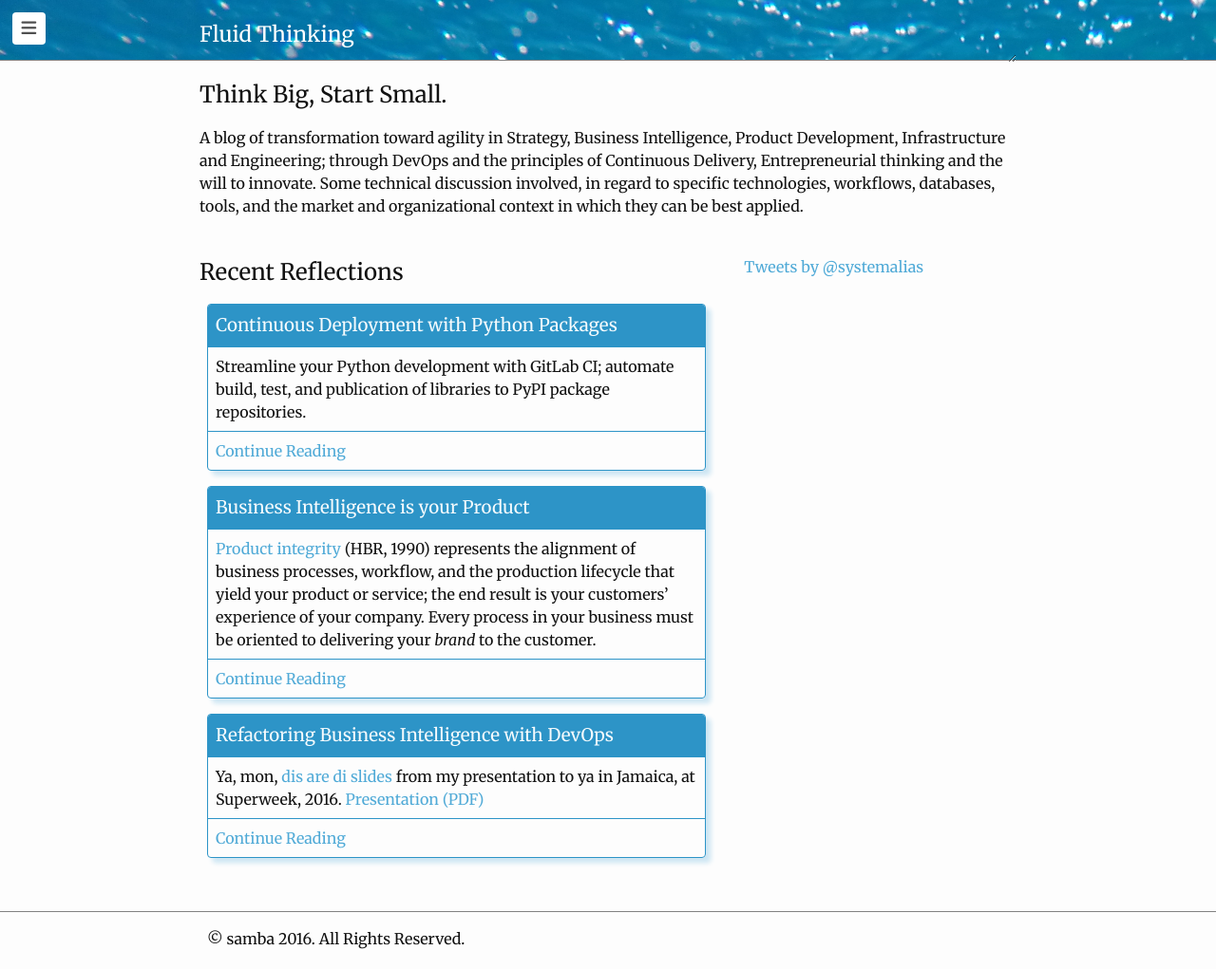
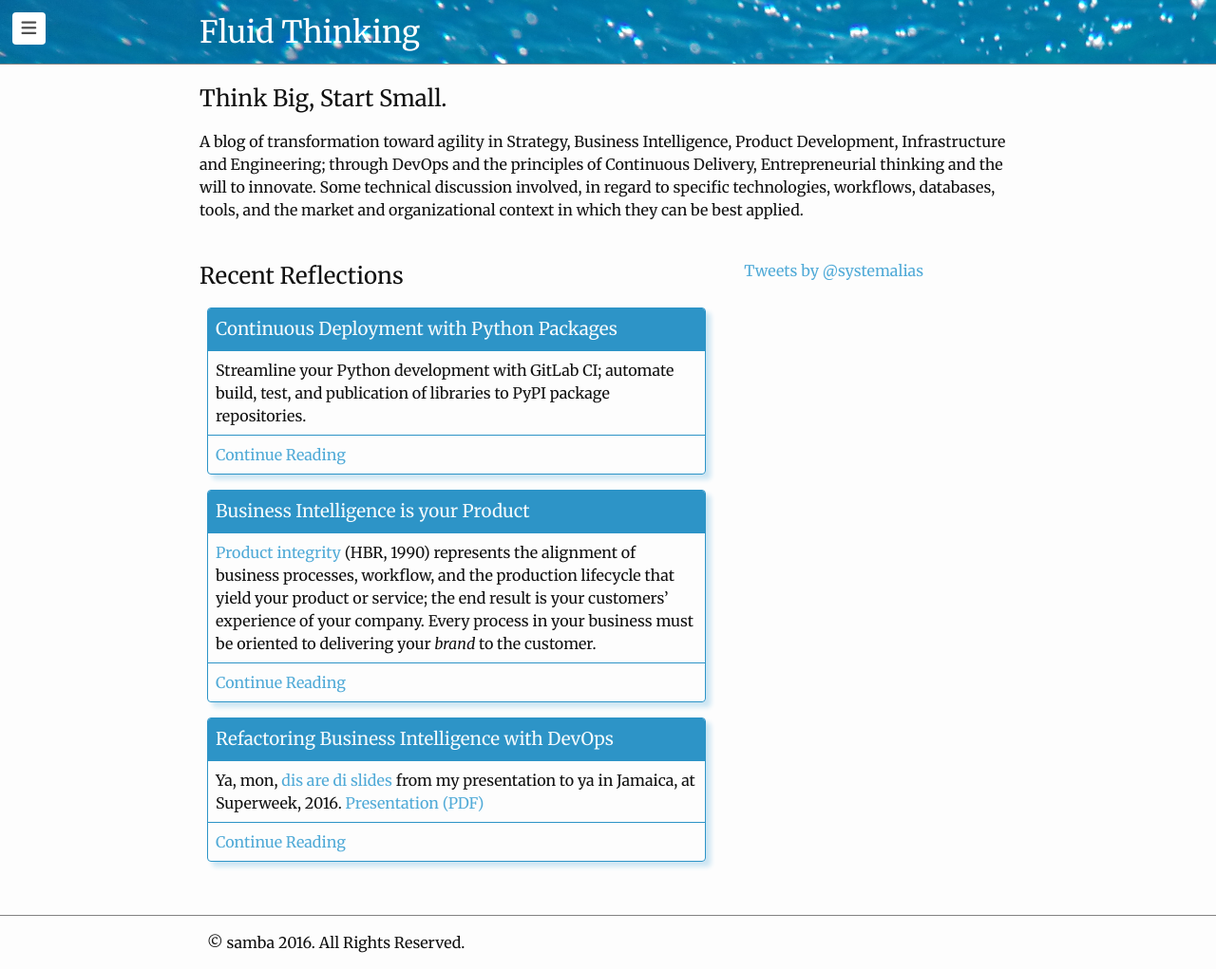
Before and after one commit to samba/samba.github.io, a Jekyll site: the page built from index.html, in a window 1280 px wide. Shown: the whole page at 95% size. Built offline with Jekyll 4.4.1, drawn with Linux system fonts in a browser that asks for light colours; nearby versions of some CDN libraries; some web fonts are replaced; comment, search, counter and statistics services are not loaded.

Commit message:
Fix header alignment chaos

```diff
--- a/_layouts/default.html
+++ b/_layouts/default.html
@@ -49,14 +49,14 @@
 		</nav>
 		</div>
 
-		<div id='bodywrapper'>
+		<div id='bodywrapper' class='wholepage'>
 
-			<header class='alone'>
-				<div class='container'>
+			<header class=''>
+				<div class='container vcenter'>
 				<h3>{{page.display_title |default:page.title | default:site.name}}</h3>
-				<small>
+				<!-- <small>
 					{{page.subtitle | default:site.subtitle }}
-				</small>
+				</small> -->
 				</div>
 			</header>
 
@@ -87,7 +87,7 @@
 
 			<div id="content" class='row'>
 			{% unless (page.is_html and (page.is_html != blank)) %}
-				<articlec class='container'>
+				<article class='container'>
 				{{ content | strip | markdownify }}
 				</article>
 			{% else %}
--- a/_sass/_base.scss
+++ b/_sass/_base.scss
@@ -184,6 +184,12 @@
         display: table;
         clear: both;
     }
+
+    &:after,
+    &:before {
+        flex-basis: 0;
+        order: 1;
+    }
 }
 
 
--- a/_sass/_layout.scss
+++ b/_sass/_layout.scss
@@ -10,8 +10,9 @@
         bottom: 0.5em;
     }
 
-    font-size: 1.2rem;
-    height: 4rem;
+    // font-size: 1.2rem;
+    // flex-basis: 4rem;
+    // height: 4rem;
     border-style: solid;
     border-color: $grey-color;
     border-width: 0 0 1px 0;
@@ -24,7 +25,7 @@
         line-height: 56px;
         letter-spacing: -1px;
         margin-bottom: 0;
-        float: left;
+        // float: left;
 
         &,
         &:visited {
@@ -32,18 +33,39 @@
         }
     }
 
+    .container {
+        vertical-align: middle;
+        @include media-query($small){
+            clear: both;
+            display: table;
+            padding: 0;
+            font-size: 1.2rem;
+            margin-top: auto;
+            margin-bottom: auto;
+            margin-left: 0;
+            height: 2.5em;
+        }
+    }
+
     h1, h2, h3, h4, h5 {
+        font-size: 2rem;
+        // font-size: 1.2rem;
         display: inline-block;
         clear: none;
         margin: 0;
 
         @include media-query($small){
             clear: both;
-            display: block;
+            display: table-cell;
             padding: 0;
+            font-size: 1.2rem;
+            margin-top: auto;
+            margin-bottom: auto;
+            vertical-align: middle;
         }
     }
 
+    /*
     small {
         margin-left: 2em;
         opacity: 0.7;
@@ -55,18 +77,24 @@
             font-size: 0.8rem;
         }
     }
+    */
 
 
     @include media-query($small + (6*8px)){
         padding-left: 4em;
         padding-right: 1em;
-        font-size: 1rem;
+        // font-size: 1rem;
+
+        h1, h2, h3, h4, h5, h6 {
+            // font-size: 2vw;
+        }
         // margin-bottom: 2em;
     }
 
 
 }
 
+/*
 .site-nav {
     float: right;
     line-height: 56px;
@@ -134,6 +162,7 @@
         }
     }
 }
+*/
 
 
 
@@ -149,6 +178,7 @@
     // margin: 1rem 0 0 0;
 }
 
+/*
 .site-footer {
     border-top: 1px solid $grey-color-light;
     padding: $spacing-unit 0;
@@ -213,6 +243,7 @@
         width:         calc(100% - (#{$spacing-unit} / 2));
     }
 }
+*/
 
 
 
@@ -227,6 +258,7 @@
 }
 
 
+/*
 .page-content {
     padding: $spacing-unit 0;
 }
@@ -253,12 +285,13 @@
     display: block;
     font-size: 24px;
 }
-
+*/
 
 
 /**
  * Posts
  */
+ /*
 .post-header {
     margin-bottom: $spacing-unit;
 }
@@ -300,3 +333,4 @@
         }
     }
 }
+*/
--- a/_sass/grid.scss
+++ b/_sass/grid.scss
@@ -37,7 +37,7 @@
 	  	height: 100%;
 	}
 
-
+/*
 	&.flex {
 		display: flex;
 		flex-flow: row;
@@ -52,7 +52,7 @@
 			@extend %clearfix;
 		}
 	}
-
+*/
 
 
 	[class*='col-']:last-of-type {
@@ -99,17 +99,19 @@
     // padding: 0;
     margin-top: auto;
     margin-bottom: auto;
-    height: ($header-band-height  - 1em);
+    // height: ($header-band-height  - 1em);
     padding: {
     	top: 0.1em; // ($header-band-height * 0.25);
     	bottom: 0.1em; // ($header-band-height * 0.25);
     }
 
+    /*
     display: flex;
     justify-content: center;
     flex-direction: column;
     resize: vertical;
     overflow: auto;
+    */
 
     h1, h2, h3, h4, h5 {
 
@@ -210,6 +212,14 @@
 	overflow-y: auto;
 }
 
+.center {
+	text-align: center;
+}
+
+.vcenter {
+	vertical-align: middle;
+}
+
 .float.right {
 	float: right;
 }
--- a/_sass/tweaks.scss
+++ b/_sass/tweaks.scss
@@ -12,6 +12,10 @@
 		color: $text-color;
 	}
 
+}
+
+div#content, div#bodywrapper, *.row, .container{
+	@extend %clearfix;
 }
 
 
@@ -140,7 +144,7 @@
 	}
 
 	padding: 1rem;
-	width: ($content-width - 16px);
+	// max-width: ($content-width - 16px);
 
 	@include media-query($small){
 		width: 100%;
--- a/index.html
+++ b/index.html
@@ -21,7 +21,7 @@
 
 ---
 
-<section class='row'>
+<section class='row clearfix'>
 <div class='container'>
 <h2>Think Big, Start Small.</h2>
 A blog of transformation toward agility in Strategy, Business Intelligence, Product Development, Infrastructure and Engineering; through DevOps and the principles of Continuous Delivery, Entrepreneurial thinking and the will to innovate. Some technical discussion involved, in regard to specific technologies, workflows, databases, tools, and the market and organizational context in which they can be best applied.
@@ -31,7 +31,7 @@
 </section>
 
 
-<section class='row'>
+<section class='row clearfix'>
 <div class='container flex'>
 <div class='blog col-2-3 material'>
 <h2>Recent Reflections</h2>
--- a/js/site.js
+++ b/js/site.js
@@ -1,6 +1,7 @@
 ---
 # Jekyll requires this header. Sorry.
 permalink: /js/site.js
+twitter_enabled: true
 ---
 
 
@@ -79,6 +80,7 @@
 
 	});
 
+	if({{page.twitter_enabled}}){
 		window.twttr = (function(d, s, id) {
 
 		  var js, fjs = d.getElementsByTagName(s)[0],
@@ -99,6 +101,7 @@
 
 		  return t;
 		}(document, "script", "twitter-wjs"));
+	}
 
 
 
```
Lines whose indentation alone changed are shown as unchanged.
